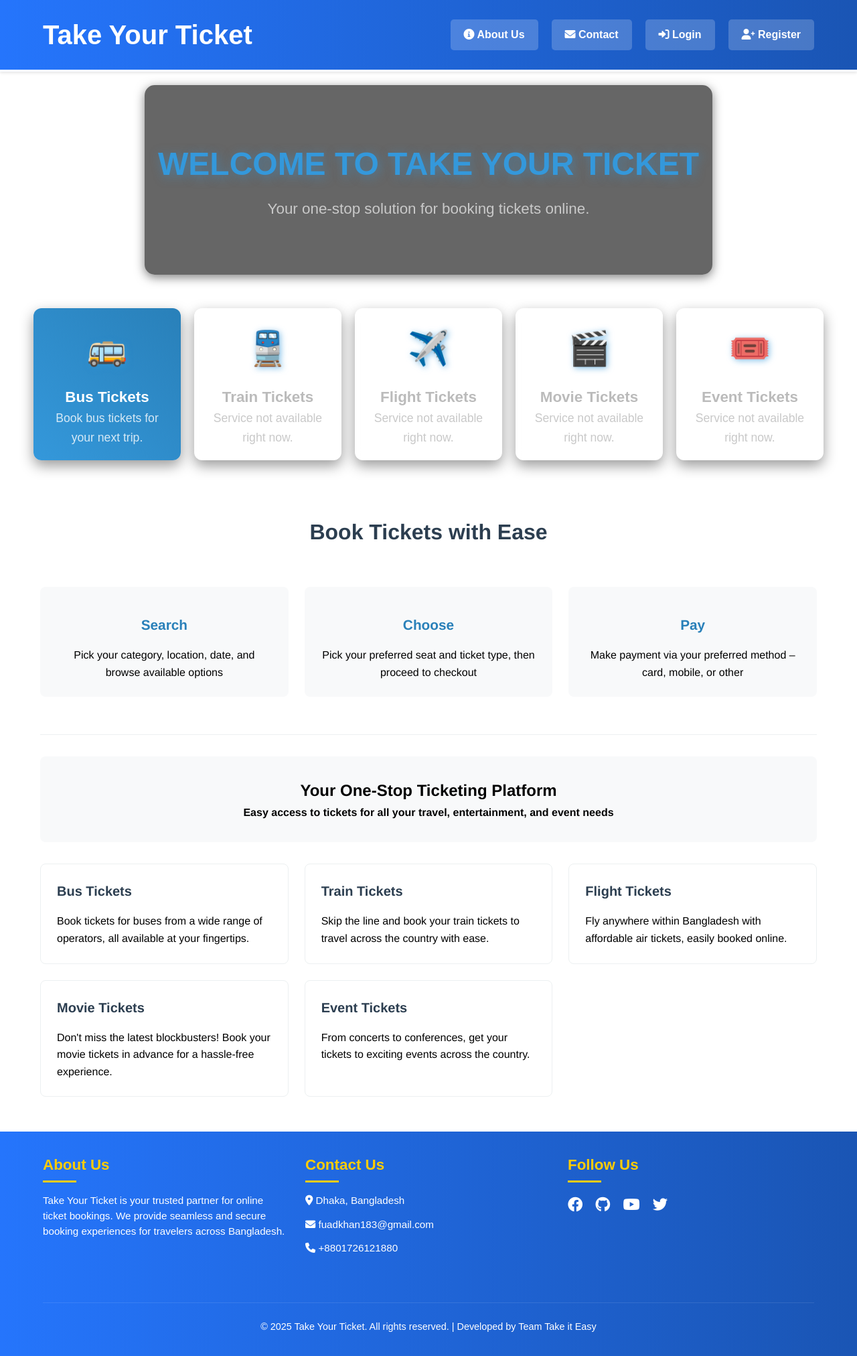
After one commit to Fuad-Khan/Ticket-Booking-System, a PHP site: a page that uses public/index.php in a window 1280 px wide. The commit adds this page. Shown: the whole page at 67% size. Run offline with PHP 8.4, Linux system fonts and the light colour scheme.

Commit message:
service overview added

```diff
--- a/public/bus.php
+++ b/public/bus.php
@@ -1,5 +1,5 @@
 <?php
-session_start();
+
 // Before redirecting to login page
 $_SESSION['redirect_url'] = $_SERVER['REQUEST_URI'];
 
--- a/public/index.php
+++ b/public/index.php
@@ -1,5 +1,9 @@
 
+<?php
 
+// Before redirecting to login page
+$_SESSION['redirect_url'] = $_SERVER['REQUEST_URI'];
+?>
 <!DOCTYPE html>
 <html lang="en">
 <head>
--- /dev/null
+++ b/src/views/services-overview.php
@@ -0,0 +1,155 @@
+<!DOCTYPE html>
+<html lang="en">
+<head>
+    <meta charset="UTF-8">
+    <meta name="viewport" content="width=device-width, initial-scale=1.0">
+    <title>Ticket Booking - Easy and Convenient</title>
+    <style>
+        /* Unique container class */
+        .ticket-container {
+            --ticket-primary: #2c3e50;
+            --ticket-accent: #2980b9;
+            --ticket-text: #34495e;
+            --ticket-border: #ecf0f1;
+            font-family: 'Helvetica Neue', Arial, sans-serif;
+            max-width: 1200px;
+            margin: 0 auto;
+            padding: 20px;
+        }
+
+        .ticket-container * {
+            box-sizing: border-box;
+            margin: 0;
+            padding: 0;
+        }
+
+        .ticket-main-title {
+            font-size: 2rem;
+            color: var(--ticket-primary);
+            text-align: center;
+            margin: 2rem 0;
+            font-weight: 600;
+        }
+
+        .ticket-steps {
+            display: grid;
+            grid-template-columns: repeat(3, 1fr);
+            gap: 1.5rem;
+            margin: 2rem 0;
+            padding: 1.5rem 0;
+        }
+
+        .ticket-step {
+            padding: 1.5rem;
+            background: #f8f9fa;
+            border-radius: 8px;
+            text-align: center;
+        }
+
+        .ticket-step-title {
+            color: var(--ticket-accent);
+            font-size: 1.3rem;
+            margin: 1rem 0;
+        }
+
+        .ticket-divider {
+            border: 0;
+            height: 1px;
+            background: var(--ticket-border);
+            margin: 2rem 0;
+        }
+
+        .ticket-services {
+            display: grid;
+            grid-template-columns: repeat(auto-fit, minmax(280px, 1fr));
+            gap: 1.5rem;
+            margin: 2rem 0;
+        }
+
+        .ticket-service {
+            padding: 1.5rem;
+            border: 1px solid var(--ticket-border);
+            border-radius: 8px;
+        }
+
+        .ticket-service-title {
+            color: var(--ticket-primary);
+            font-size: 1.25rem;
+            margin-bottom: 1rem;
+        }
+
+        .ticket-highlight {
+            text-align: center;
+            padding: 2rem;
+            margin: 2rem 0;
+            background: #f8f9fa;
+            border-radius: 8px;
+        }
+
+        @media (max-width: 768px) {
+            .ticket-steps {
+                grid-template-columns: 1fr;
+            }
+
+            .ticket-main-title {
+                font-size: 1.75rem;
+            }
+        }
+    </style>
+</head>
+<body>
+    <!-- Wrapped in unique container class -->
+    <div class="ticket-container">
+        <h1 class="ticket-main-title">Book Tickets with Ease</h1>
+
+        <div class="ticket-steps">
+            <div class="ticket-step">
+                <h2 class="ticket-step-title">Search</h2>
+                <p>Pick your category, location, date, and browse available options</p>
+            </div>
+            <div class="ticket-step">
+                <h2 class="ticket-step-title">Choose</h2>
+                <p>Pick your preferred seat and ticket type, then proceed to checkout</p>
+            </div>
+            <div class="ticket-step">
+                <h2 class="ticket-step-title">Pay</h2>
+                <p>Make payment via your preferred method – card, mobile, or other</p>
+            </div>
+        </div>
+
+        <hr class="ticket-divider">
+
+        <div class="ticket-highlight">
+            <h2>Your One-Stop Ticketing Platform</h2>
+            <p><strong>Easy access to tickets for all your travel, entertainment, and event needs</strong></p>
+        </div>
+
+        <div class="ticket-services">
+            <div class="ticket-service">
+                <h3 class="ticket-service-title">Bus Tickets</h3>
+                <p>Book tickets for buses from a wide range of operators, all available at your fingertips.</p>
+            </div>
+
+            <div class="ticket-service">
+                <h3 class="ticket-service-title">Train Tickets</h3>
+                <p>Skip the line and book your train tickets to travel across the country with ease.</p>
+            </div>
+
+            <div class="ticket-service">
+                <h3 class="ticket-service-title">Flight Tickets</h3>
+                <p>Fly anywhere within Bangladesh with affordable air tickets, easily booked online.</p>
+            </div>
+
+            <div class="ticket-service">
+                <h3 class="ticket-service-title">Movie Tickets</h3>
+                <p>Don't miss the latest blockbusters! Book your movie tickets in advance for a hassle-free experience.</p>
+            </div>
+
+            <div class="ticket-service">
+                <h3 class="ticket-service-title">Event Tickets</h3>
+                <p>From concerts to conferences, get your tickets to exciting events across the country.</p>
+            </div>
+        </div>
+    </div>
+</body>
+</html>
```
Also changed, not shown: tests/auth_controller_test.php (added, +66 -0 lines), tests/test_user.php (added, +84 -0 lines).
